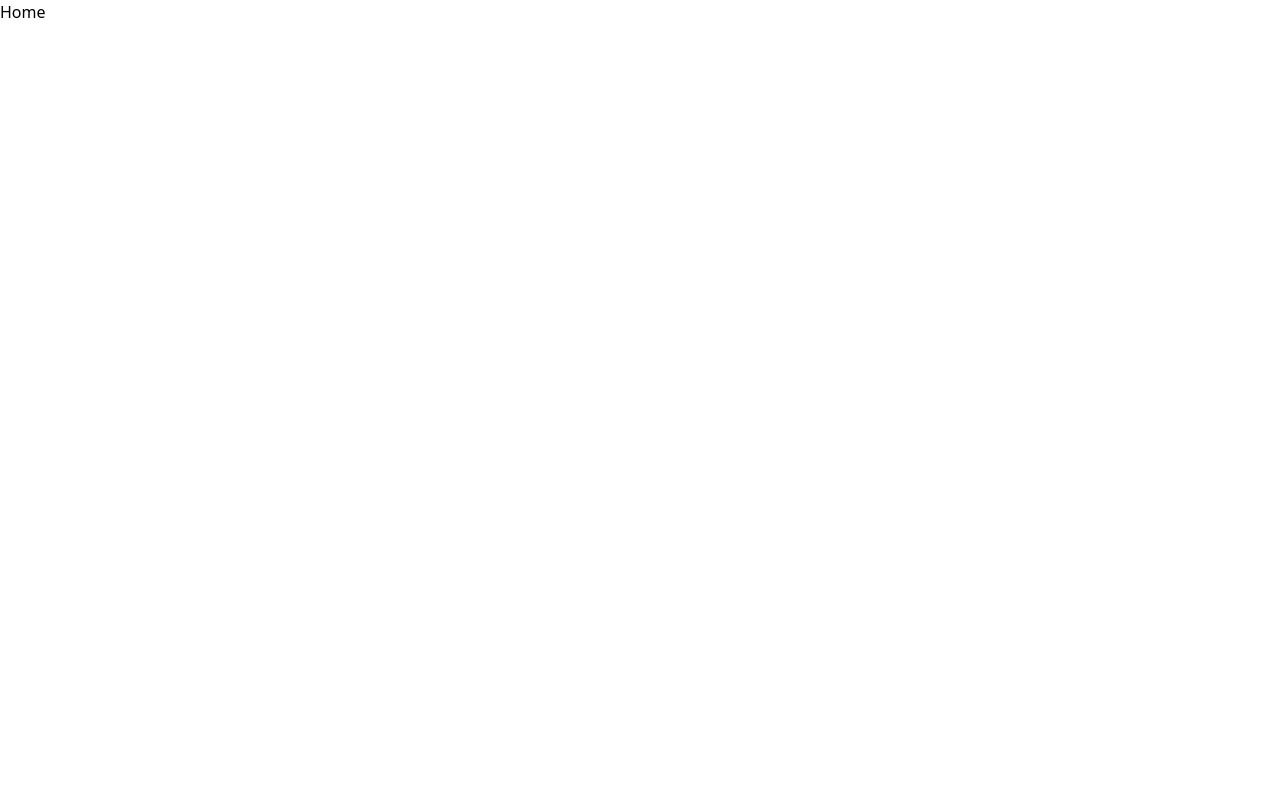
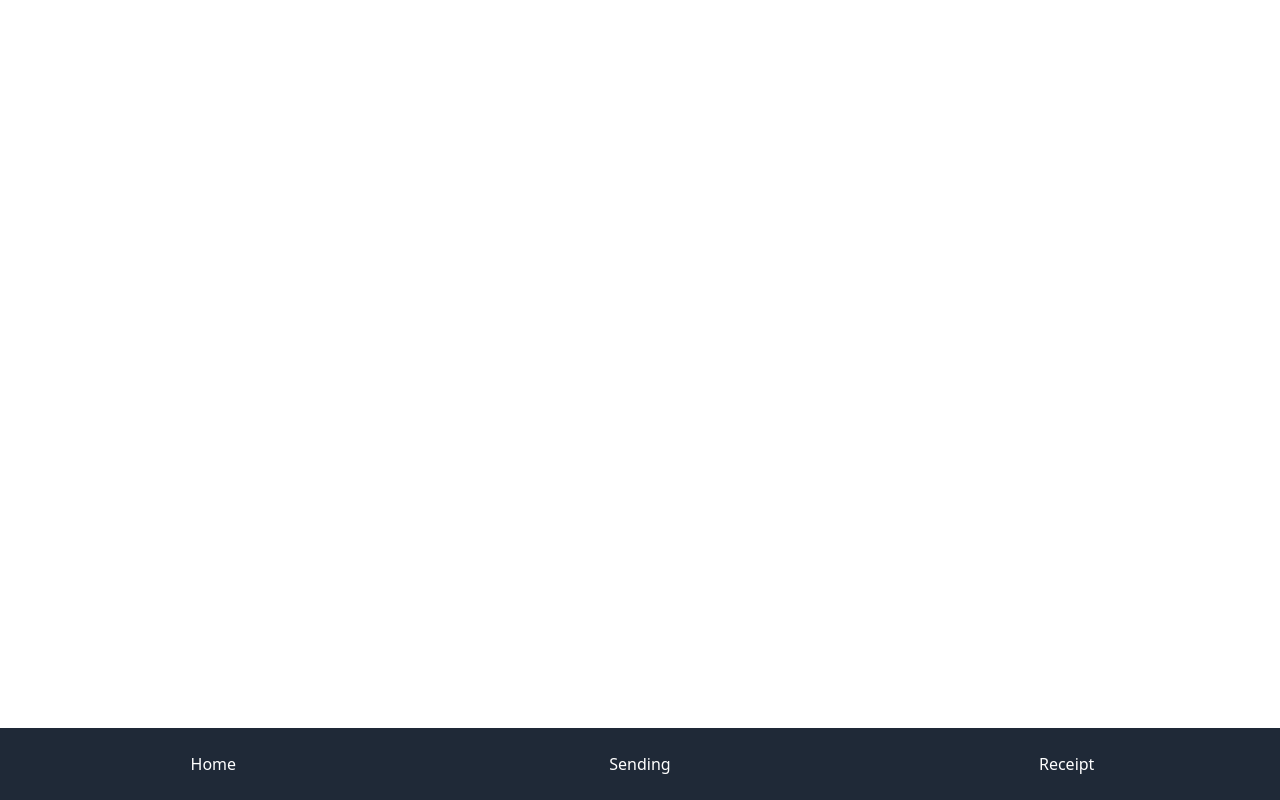
Before and after one commit to lukakhutsishvili/telegram-webApp, a React (Vite) app: page /home in a window 1280 px wide. Built offline with nearby package versions, Linux system fonts and the light colour scheme.

Commit message:
add auth

```diff
--- a/package.json
+++ b/package.json
@@ -18,7 +18,7 @@
   },
   "devDependencies": {
     "@eslint/js": "^9.15.0",
-    "@types/react": "^18.3.12",
+    "@types/react": "^18.3.16",
     "@types/react-dom": "^18.3.1",
     "@types/telegram-web-app": "^7.10.1",
     "@vitejs/plugin-react": "^4.3.4",
--- a/src/App.tsx
+++ b/src/App.tsx
@@ -4,6 +4,7 @@ import SignIn from "./pages/SignIn";
 import Reciept from "./pages/Reciept";
 import Sending from "./pages/Sending";
 import { createContext, useState } from "react";
+import axios from "axios";
 
 function App() {
   const [foo, setFoo] = useState<string>("");
@@ -17,6 +18,31 @@ function App() {
     foo: "foo",
     setFoo: () => {},
   });
+
+
+  const username = 'telegram_bot';
+  const password = '657152';
+
+const encodedCredentials = btoa(`${username}:${password}`);
+
+const axiosInstance = axios.create({
+ baseURL: 'https://bo.delivo.ge/delivo_test/hs/bot',
+ headers: {
+   Authorization: `Basic ${encodedCredentials}`,
+ },
+});
+
+
+  const handleSignIn = async () => {
+   try {
+     const response = await axiosInstance.get("/auth", { });
+       console.log(response);
+   } catch (error:any) {
+     console.log(`Error: ${error.message}`);
+   }
+ };
+
+
 
   return (
     <>
--- a/src/components/Navbar.tsx
+++ b/src/components/Navbar.tsx
@@ -1,5 +1,29 @@
+import { useState } from "react";
+
 function Navbar() {
-  return <div>Navbar</div>;
+  const [active, setActive] = useState("");
+
+  const handleClick = (name: string) => {
+    setActive(name);
+  };
+
+  return (
+    <div className="fixed bottom-0 w-full bg-gray-800 text-white shadow-md">
+      <div className="flex justify-around py-4">
+        {["Home", "Sending", "Receipt"].map((item) => (
+          <div
+            key={item}
+            className={`cursor-pointer flex-1 text-center px-4 py-2 rounded-md transition-all ${
+              active === item ? "bg-yellow-500 text-black" : "hover:bg-gray-400"
+            }`}
+            onClick={() => handleClick(item)}
+          >
+            {item}
+          </div>
+        ))}
+      </div>
+    </div>
+  );
 }
 
 export default Navbar;
--- a/src/pages/Home.tsx
+++ b/src/pages/Home.tsx
@@ -1,5 +1,7 @@
+import Navbar from "../components/Navbar";
+
 function Home() {
-  return <div>Home</div>;
+  return <div><Navbar/></div>;
 }
 
 export default Home;
```
Also changed, not shown: 1 other file (tests, documents, lock files or other folders).
